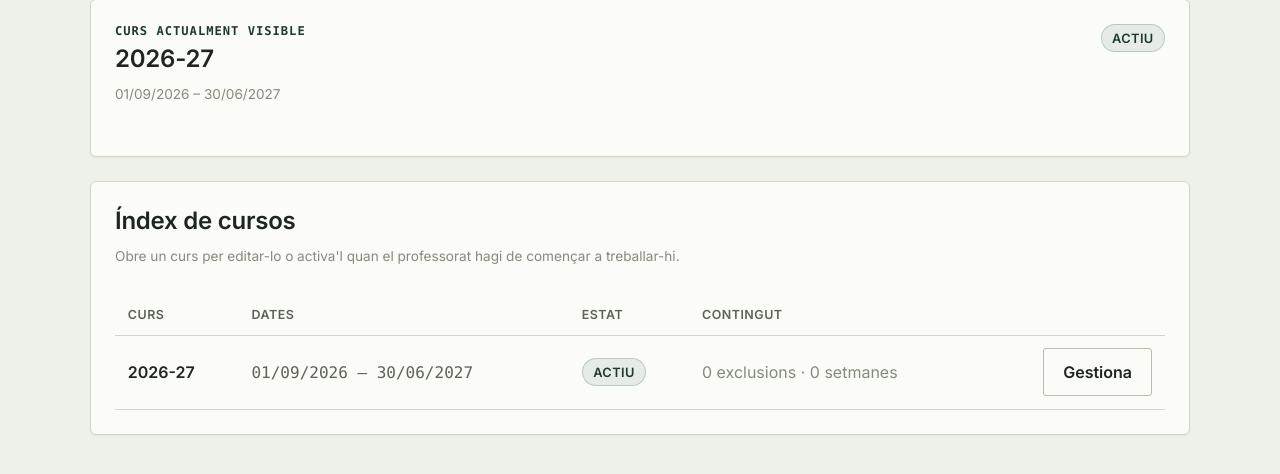
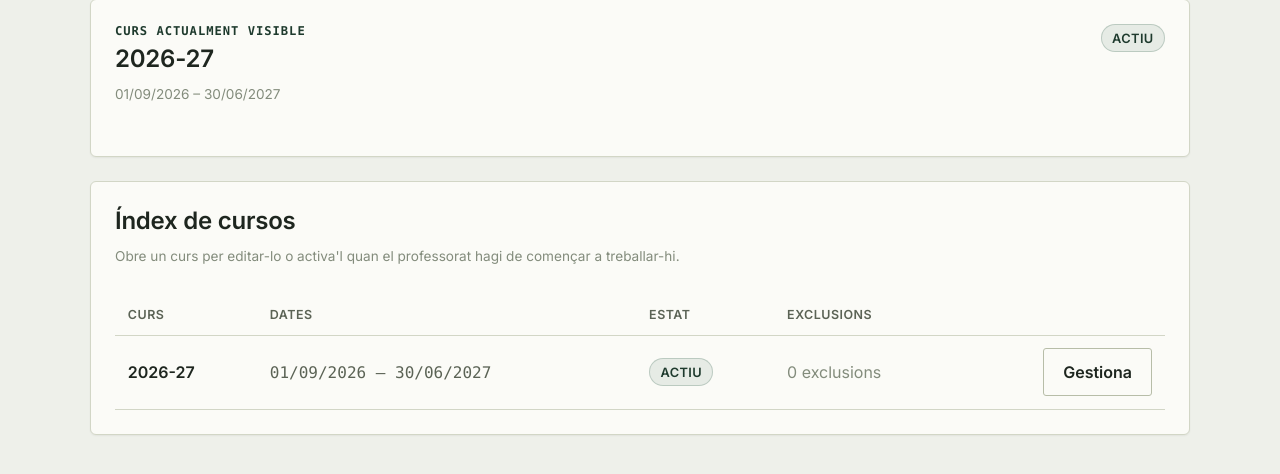
Before and after one commit to Marcos-A/tempo, a FastAPI app: page /admin/years in a window 1280 px wide. Shown: the part 252-726 px from the top of the page. Run offline with FastAPI, Linux system fonts and the light colour scheme; the visitor is signed in with stand-in values (Sample User, id 1); data comes from the database, SQL or seed files in the repository; data that the repository does not hold is empty.

Commit message:
Simplify academic year index copy

```diff
--- a/app/templates/admin/years.html
+++ b/app/templates/admin/years.html
@@ -37,7 +37,7 @@
           <th>Curs</th>
           <th>Dates</th>
           <th>Estat</th>
-          <th>Contingut</th>
+          <th>Exclusions</th>
           <th></th>
         </tr>
       </thead>
@@ -49,7 +49,7 @@
           <td>
             <span class="status-pill{{ ' status-pill--active' if row.year.is_active else '' }}">{{ 'Actiu' if row.year.is_active else 'Preparat' }}</span>
           </td>
-          <td class="year-table-meta">{{ row.period_count }} exclusions · {{ row.week_count }} setmanes</td>
+          <td class="year-table-meta">{{ row.period_count }} exclusions</td>
           <td>
             <div class="table-actions year-table-actions">
               <a class="button-link secondary" href="/admin?year_id={{ row.year.id }}#academic-year-detail">Gestiona</a>
```
